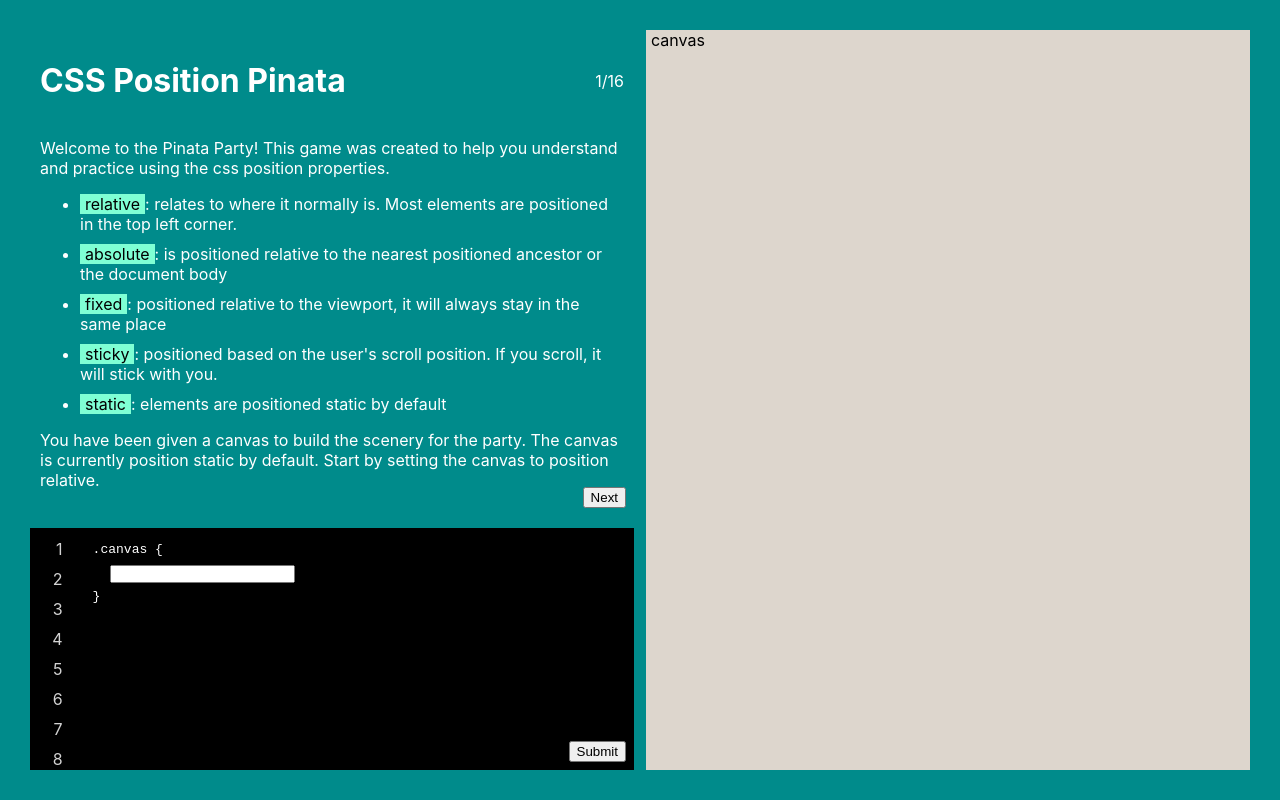
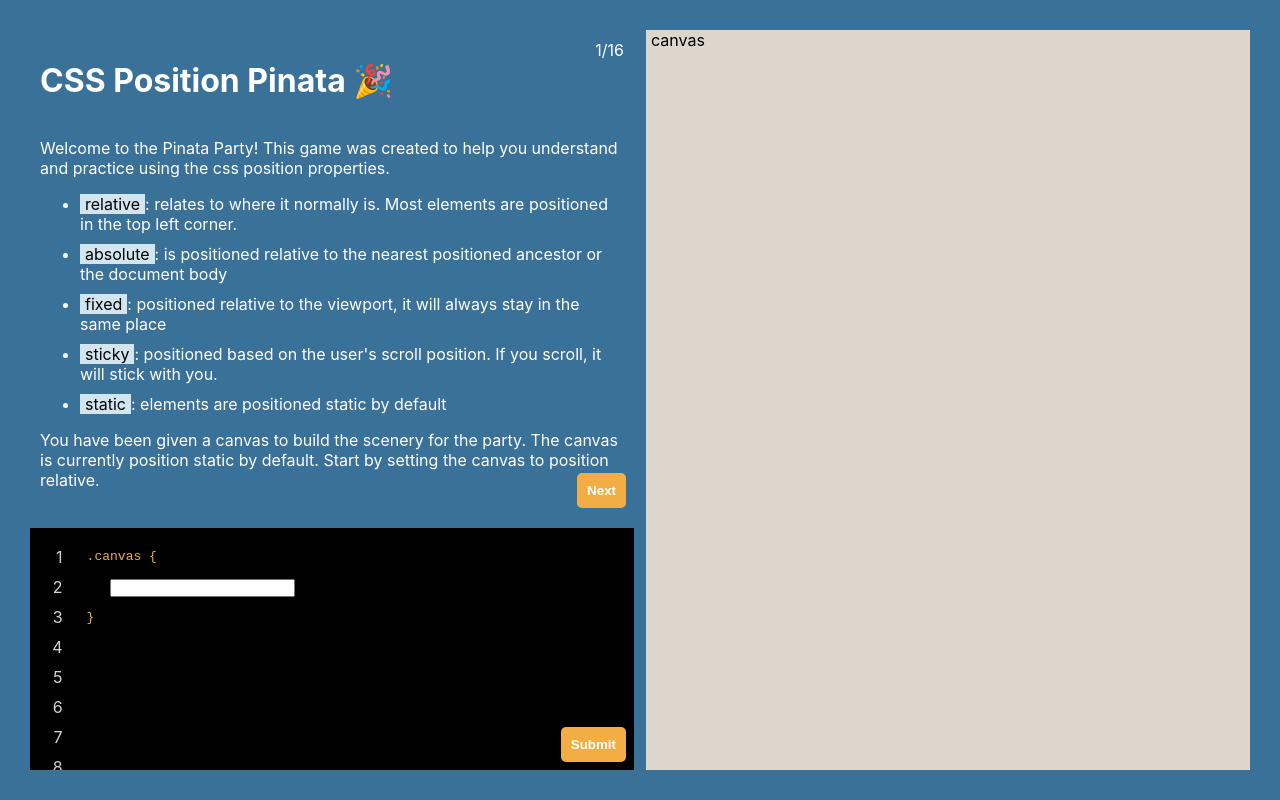
Before and after one commit to karisP/css-position-pinata, a React (Create React App) app: page / in a window 1280 px wide. Built offline with nearby package versions, Linux system fonts and the light colour scheme.

Commit message:
design updates

```diff
--- a/src/App.css
+++ b/src/App.css
@@ -1,5 +1,12 @@
+:root {
+  --primary: #3a7199;
+  --primary-light: #d3e5ee;
+  --secondary: #f2ae45;
+  --tertiary: #d35557;
+}
+
 .App {
-  background-color: rgb(0, 139, 139);
+  background-color: var(--primary);
   min-height: 100vh;
   display: flex;
   flex-direction: column;
@@ -7,3 +14,24 @@
   justify-content: center;
   color: white;
 }
+
+button {
+  position: absolute;
+  bottom: 8px;
+  right: 8px;
+  background-color: var(--secondary);
+  border: none;
+  border-radius: 5px;
+  padding: 10px;
+  color: white;
+  font-weight: 700;
+}
+
+button:hover {
+  background-color: #f2ad45ef;
+  cursor: pointer;
+}
+
+button:active {
+  background-color: #f2ad45e1;
+}
--- a/src/Layout/Layout.module.css
+++ b/src/Layout/Layout.module.css
@@ -1,5 +1,6 @@
 .wrapper {
   width: 100%;
+  max-width: 2400px;
   height: 100vh;
   display: flex;
   flex-direction: column;
--- a/src/components/CodeEditor/CodeEditor.module.css
+++ b/src/components/CodeEditor/CodeEditor.module.css
@@ -9,7 +9,7 @@
   text-align: right;
   list-style-type: none;
   margin: 0;
-  padding: 8px 0px;
+  padding: 16px 0px;
   padding-inline: 16px;
 }
 
@@ -21,22 +21,16 @@
 .syntax {
   padding: 8px;
 }
-
-.syntax pre {
-  margin: 6px;
+.syntax .selector {
+  color: var(--secondary);
 }
 
 .syntax .properties {
   margin-left: 23px;
+  color: var(--primary-light);
 }
 
 .syntax input {
   height: 12px;
   margin-left: 23px;
 }
-
-.container button {
-  position: absolute;
-  bottom: 8px;
-  right: 8px;
-}
--- a/src/components/CodeEditor/CodeEditor.tsx
+++ b/src/components/CodeEditor/CodeEditor.tsx
@@ -46,7 +46,7 @@ const CodeEditor = (props: CodeEditorProps) => {
           {snippetClassNames.map((c) => {
             return (
               <>
-                <pre>.{c.class} &#123;</pre>
+                <pre className={styles.selector}>.{c.class} &#123;</pre>
                 {c.properties?.map((p, key) => {
                   return (
                     <pre className={styles.properties} key={key}>
@@ -57,7 +57,7 @@ const CodeEditor = (props: CodeEditorProps) => {
                 {c.input ? (
                   <input onChange={(e) => handleOnChange(e)} value={value} />
                 ) : undefined}
-                <pre>&#125;</pre>
+                <pre className={styles.selector}>&#125;</pre>
               </>
             );
           })}
--- a/src/components/Instructions/Instructions.module.css
+++ b/src/components/Instructions/Instructions.module.css
@@ -5,7 +5,6 @@
 
 .titleContainer {
   display: flex;
-  align-items: center;
   justify-content: space-between;
 }
 
@@ -14,7 +13,7 @@ li:not(:last-child) {
 }
 
 .term {
-  background-color: aquamarine;
+  background-color: var(--primary-light);
   color: black;
   padding: 0 5px;
 }
--- a/src/components/Instructions/Instructions.tsx
+++ b/src/components/Instructions/Instructions.tsx
@@ -10,7 +10,7 @@ const Instructions = (props: InstructionsProps) => {
   return (
     <div className={styles.container}>
       <div className={styles.titleContainer}>
-        <h1>CSS Position Pinata</h1>
+        <h1>CSS Position Pinata 🎉 </h1>
         <span>{props.currentStep + 1}/16</span>
       </div>
       <p>
--- a/src/components/Result/Result.module.css
+++ b/src/components/Result/Result.module.css
@@ -33,4 +33,5 @@
 
 .fixed {
   position: fixed;
+  bottom: 0;
 }
--- a/src/data/codeSnippets.ts
+++ b/src/data/codeSnippets.ts
@@ -25,7 +25,7 @@ export const codeSnippets: CodeSnippets[] = [
     classNames: [
       {
         class: 'canvas',
-        properties: ['position: relative'],
+        properties: ['position: relative;'],
         input: false
       },
       {
@@ -35,5 +35,20 @@ export const codeSnippets: CodeSnippets[] = [
       }
     ],
     expected: 'position: fixed;'
+  },
+  {
+    classNames: [
+      {
+        class: 'canvas',
+        properties: ['position: relative;'],
+        input: false
+      },
+      {
+        class: 'grass',
+        properties: ['position: fixed;', 'bottom: 0;'],
+        input: false
+      }
+    ],
+    expected: 'position: fixed;'
   }
 ];
--- a/src/data/instructions.ts
+++ b/src/data/instructions.ts
@@ -11,5 +11,13 @@ export const instructions: Instructions[] = [
   {
     text: 'Now we need to set the grass to the bottom of the screen using position fixed',
     action: 'Next'
+  },
+  {
+    text: 'Step 3',
+    action: 'Next'
+  },
+  {
+    text: 'Step 4',
+    action: 'Next'
   }
 ];
```
